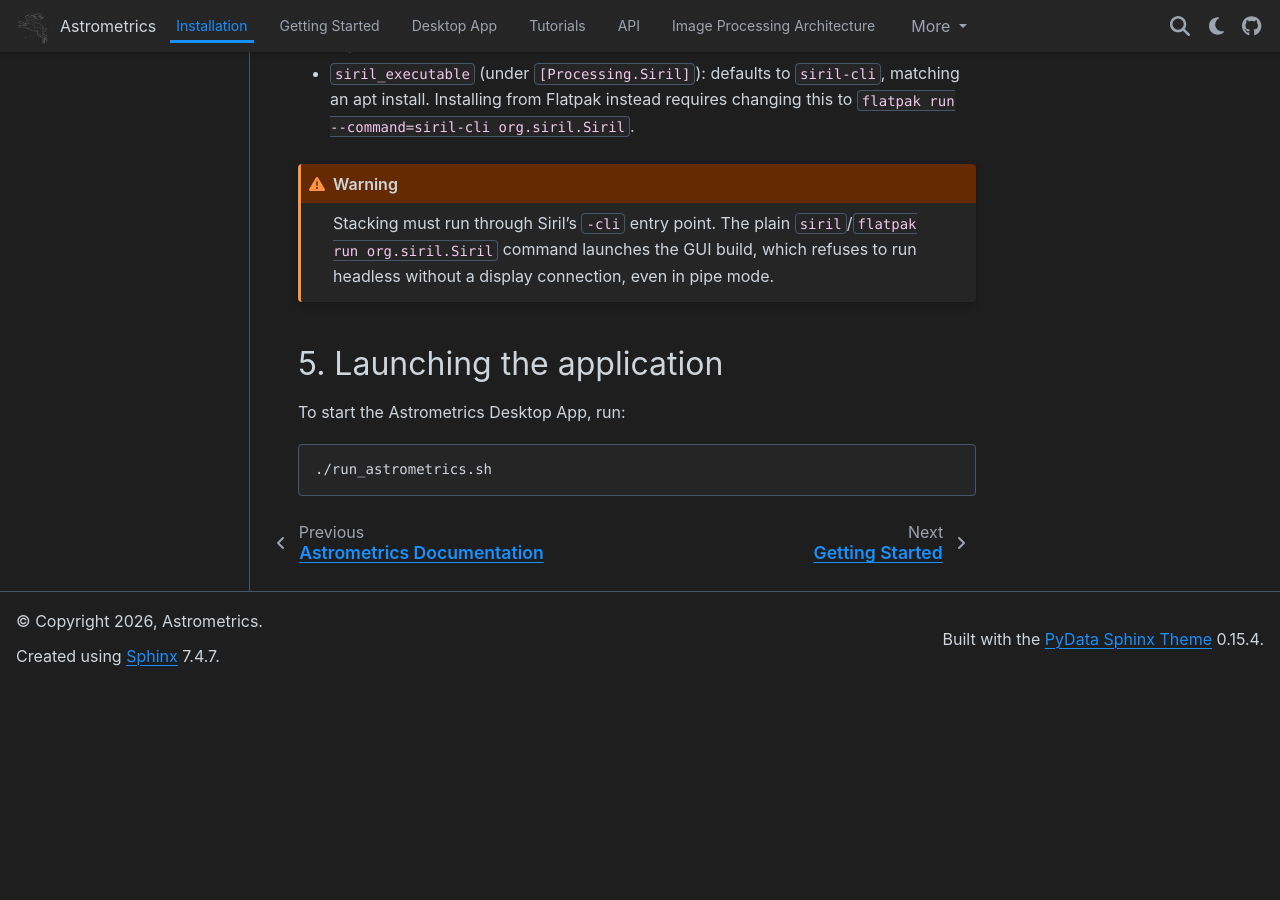
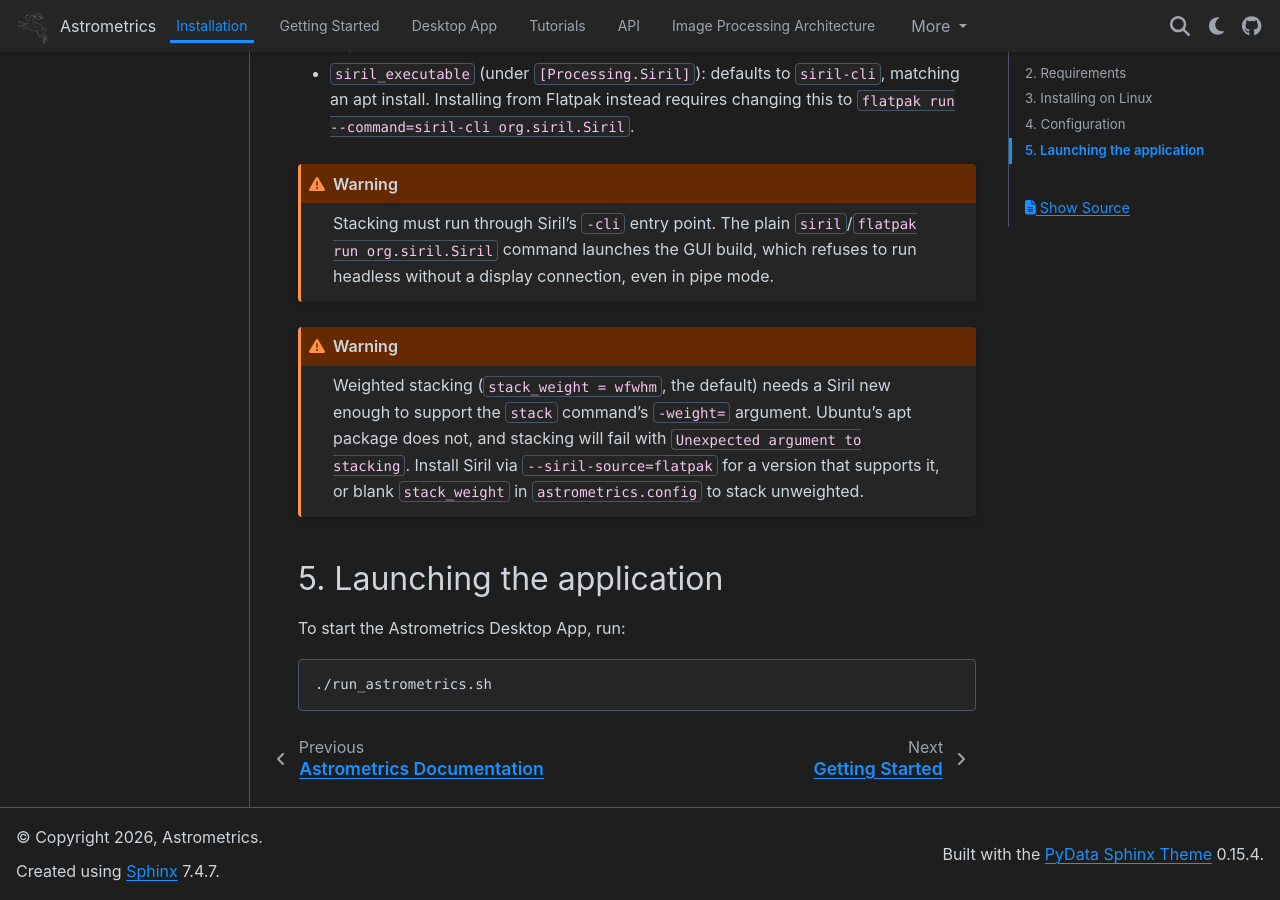
Before and after one commit to m1chae2/astrometrics, a Sphinx documentation site: the page built from documentation/Installation.md, in a window 1280 px wide and 900 px high, scrolled down 1399 px. Built offline with Sphinx 7.4.7 and the PyData theme 0.15.4, drawn with Linux system fonts in a browser that asks for light colours; pages that are not in the unit, such as notebooks, are missing from menus; before the commit the page ends 2084 px from its top, so only the background shows below that.

Commit message:
Document Siril version requirement for weighted stacking
stack_weight = wfwhm stays the default, but Ubuntu's apt-packaged
Siril (1.2.1) doesn't support the stack command's -weight= argument
and fails with "Unexpected argument to stacking" -- confirmed while
verifying the stacking pipeline against the M 13 sample data. Note the
requirement in the config template and Installation.md, pointing at
--siril-source=flatpak for a Siril new enough to support it.

```diff
--- a/documentation/Installation.md
+++ b/documentation/Installation.md
@@ -49,6 +49,10 @@ After installation, the setup script creates a configuration file at `astrometri
 Stacking must run through Siril's `-cli` entry point. The plain `siril`/`flatpak run org.siril.Siril` command launches the GUI build, which refuses to run headless without a display connection, even in pipe mode.
 :::
 
+:::{warning}
+Weighted stacking (`stack_weight = wfwhm`, the default) needs a Siril new enough to support the `stack` command's `-weight=` argument. Ubuntu's apt package does not, and stacking will fail with `Unexpected argument to stacking`. Install Siril via `--siril-source=flatpak` for a version that supports it, or blank `stack_weight` in `astrometrics.config` to stack unweighted.
+:::
+
 ## 5. Launching the application
 
 To start the Astrometrics Desktop App, run:
```
Also changed, not shown: 1 other file.
